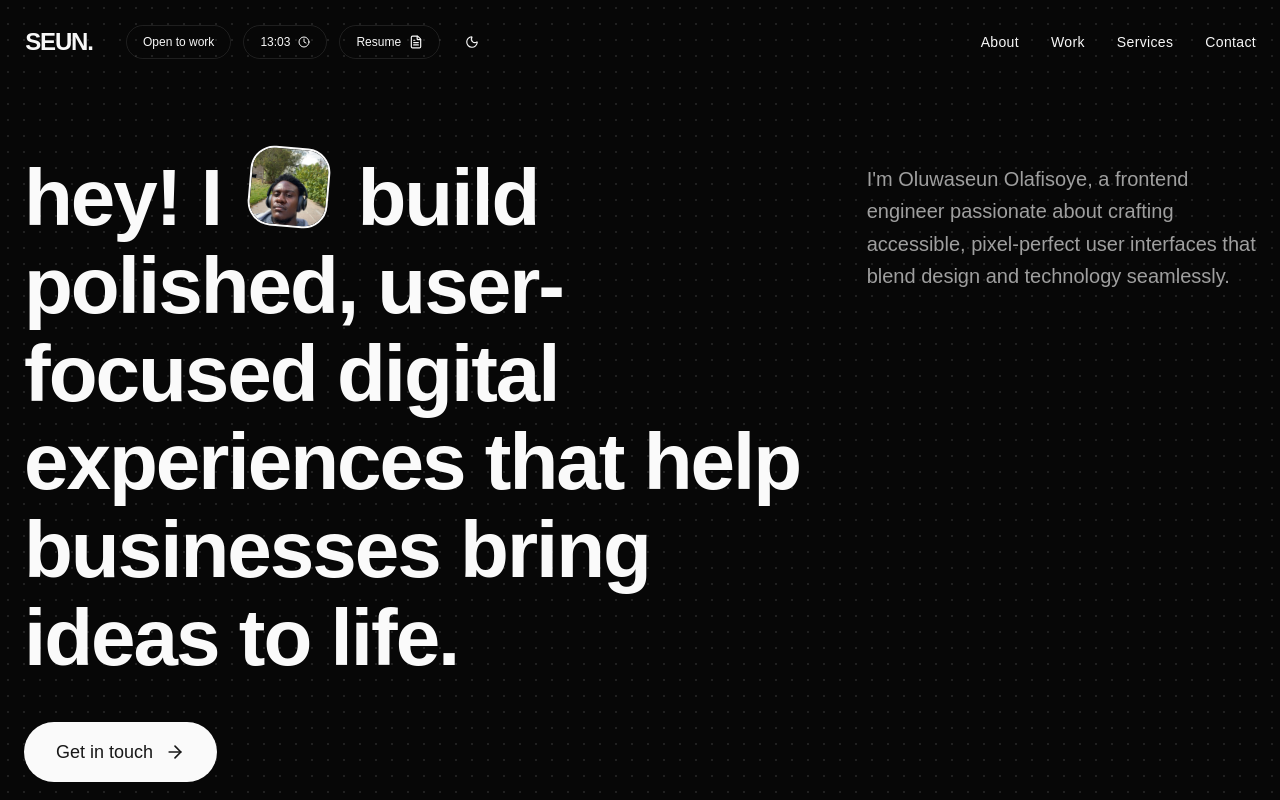
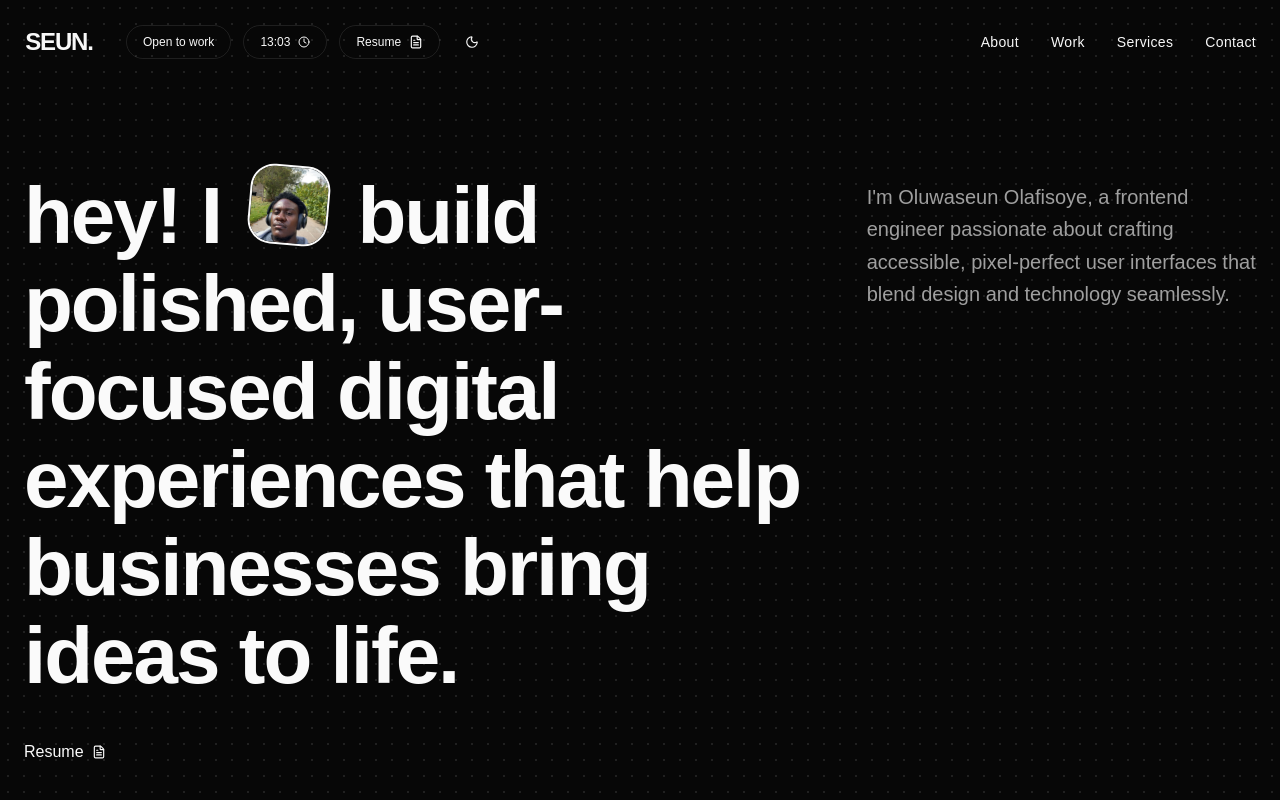
Before and after one commit to olafisoyevince/seunolafisoye, a React (Vite) app: page / in a window 1280 px wide. Shown: the top 800 px of the page. Built offline with nearby package versions, Linux system fonts and the light colour scheme; a web font is replaced by a local one.

Commit message:
feat: replace contact link with CVButton component in Hero section

```diff
--- a/src/pages/hero.tsx
+++ b/src/pages/hero.tsx
@@ -4,6 +4,7 @@ import { useGSAP } from "@gsap/react";
 import { ArrowRight } from "lucide-react";
 import { Link } from "react-router";
 import { Avatar, AvatarFallback, AvatarImage } from "@/components/ui/avatar";
+import { CVButton } from "@/components/cv-button";
 
 export const Hero = () => {
     const containerRef = useRef<HTMLDivElement>(null);
@@ -89,13 +90,7 @@ export const Hero = () => {
                         help businesses bring ideas to life.
                     </h1>
 
-                    <Link
-                        ref={buttonRef}
-                        to="#contact"
-                        className="inline-flex items-center gap-3 bg-primary text-primary-foreground px-8 py-4 rounded-full font-sans font-medium text-lg hover:bg-primary/90 transition-all hover:scale-105"
-                    >
-                        Get in touch <ArrowRight size={20} />
-                    </Link>
+                    <CVButton />
                 </div>
 
                 {/* Right Side - Description */}
```
